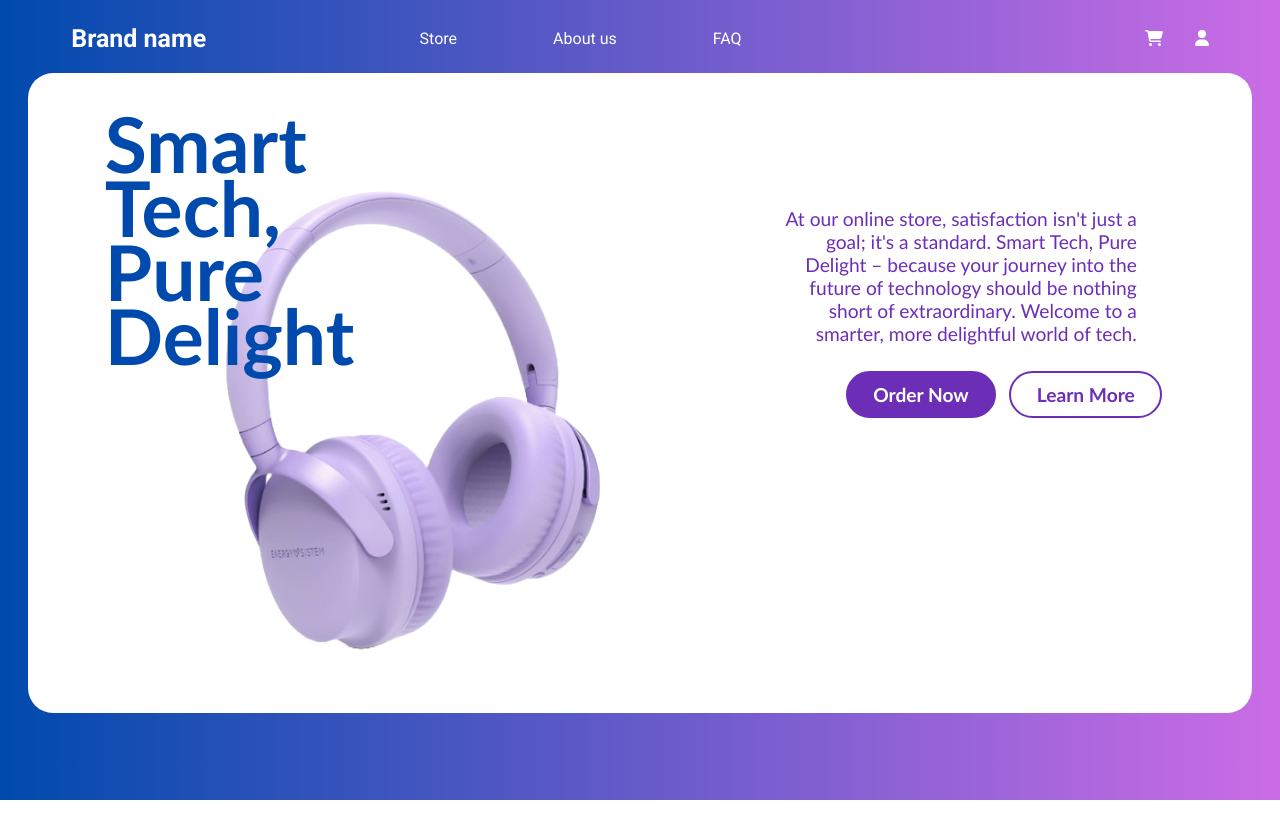
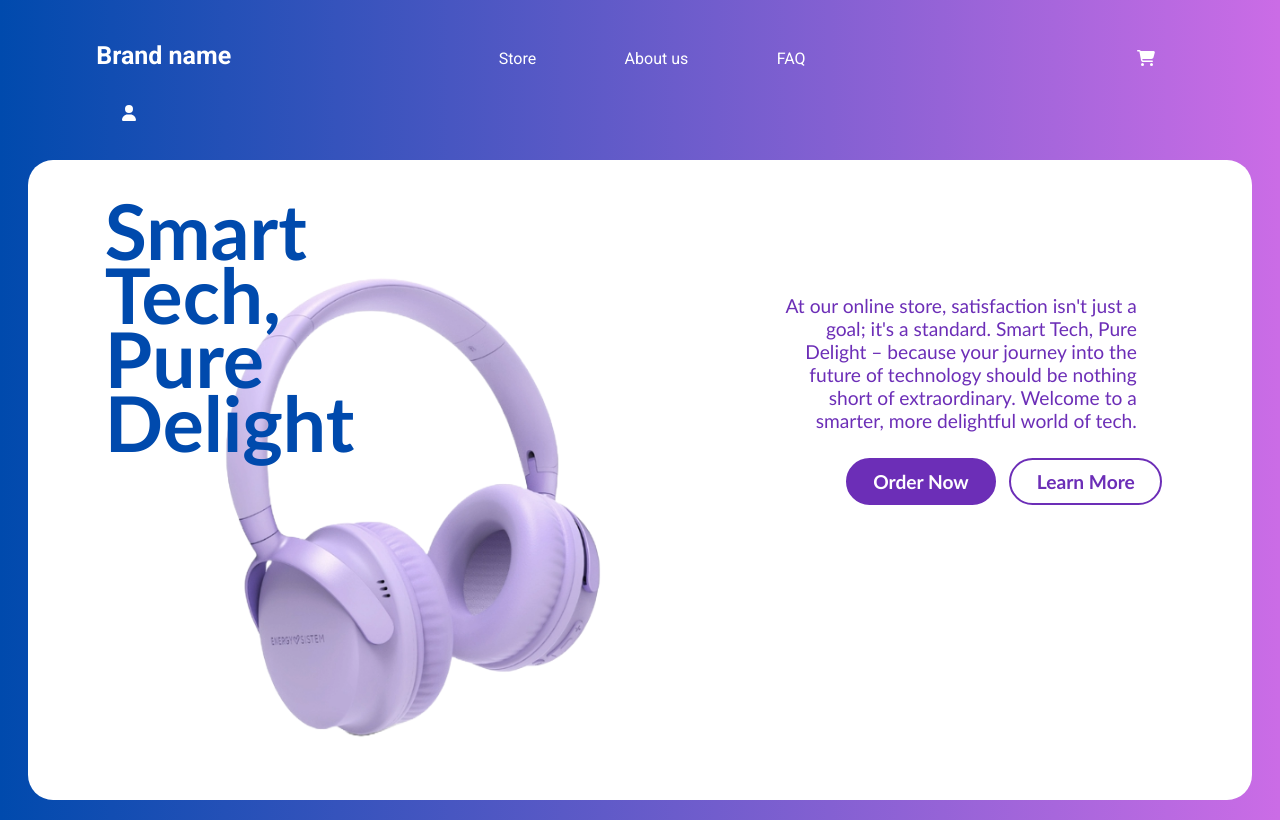
Before and after one commit to VictoriyaK19/online-store, a Vue app: page /home in a window 1280 px wide. Built offline with nearby package versions, Linux system fonts and the light colour scheme.

Commit message:
fixed responsive design

```diff
--- a/src/components/layout/TheHeader.vue
+++ b/src/components/layout/TheHeader.vue
@@ -4,7 +4,7 @@
 
       <div :class="!isResponsive ? 'topnav' : 'topnav responsive'">
         <router-link to="/" class="left">Brand name</router-link>
-        <router-link to="/store" class="center">Store</router-link>
+        <router-link to="/store" class="center1">Store</router-link>
         <router-link to="/aboutus" class="center">About us</router-link>
         <router-link to="/faq" class="center2">FAQ</router-link>
         <router-link to="/mycart" class="right">
@@ -39,31 +39,37 @@ h1 {
   margin: 0;
   color: white;
 }
+
 h2,
 p {
   color: white;
 }
+
 body {
   margin: 0;
   font-family: Arial, Helvetica, sans-serif;
 }
+
 header nav {
   padding-top: 1rem;
   width: 90%;
   margin: auto;
-}
-.topnav {
-  overflow: hidden;
   display: flex;
   justify-content: space-between;
   align-items: center;
 }
 
+.topnav {
+  overflow: hidden;
+}
+
 .topnav a {
+  margin: 0;
   text-decoration: none;
   color: #ffffff;
   display: inline-block;
-
+  padding: 1rem 1.5rem;
+  border: 1px solid transparent;
 }
 
 .topnav a:hover {
@@ -82,49 +88,64 @@ header nav {
   padding: 1rem;
 }
 
-.left {
+.topnav .left {
   margin-right: auto;
   font-size: 25px;
   font-weight: bold;
 }
+.topnav .center1 {
+  margin: 0 0vw 0 17vw;
 
-.center {
-  margin: 0 3rem;
 }
-.center2 {
-  margin: 0 29vw 0 3rem ;
-}
-.right {
-  margin-left: 2rem;
+.topnav .center {
+  margin: 0 3vw;
 }
 
+.topnav .center2 {
+  margin: 0 20vw 0 0;
+}
+
+.topnav .right {
+  margin-left: 2vw;
+}
 
 @media screen and (max-width: 667px) {
   .topnav a:not(:first-child) {
     display: none;
   }
+
   .topnav .bars {
-    float: right;
     display: block;
     text-decoration: none;
     color: #ffffff;
     padding: 1.5rem 1.5rem;
+    position: absolute;
+    right: 20px;
+    top: 20px;
   }
-}
 
-@media screen and (max-width: 667px) {
-  .topnav.responsive {
-    position: relative;
+  .topnav.responsive .bars {
+    display: block;
+    text-decoration: none;
+    color: #ffffff;
+    padding: 1.5rem 1.5rem;
+    position: absolute;
+    right: 20px;
+    top: 20px;
   }
-  .topnav.responsive .bars {
-    position: absolute;
-    right: 0;
-    top: 0;
-  }
+
   .topnav.responsive a {
     float: none;
     display: block;
     text-align: left;
   }
+  .topnav .center1,
+  .topnav .center,
+  .topnav .center2,
+  .topnav .right   {
+  margin: 0;
 }
+}
+
+
 </style>
```
